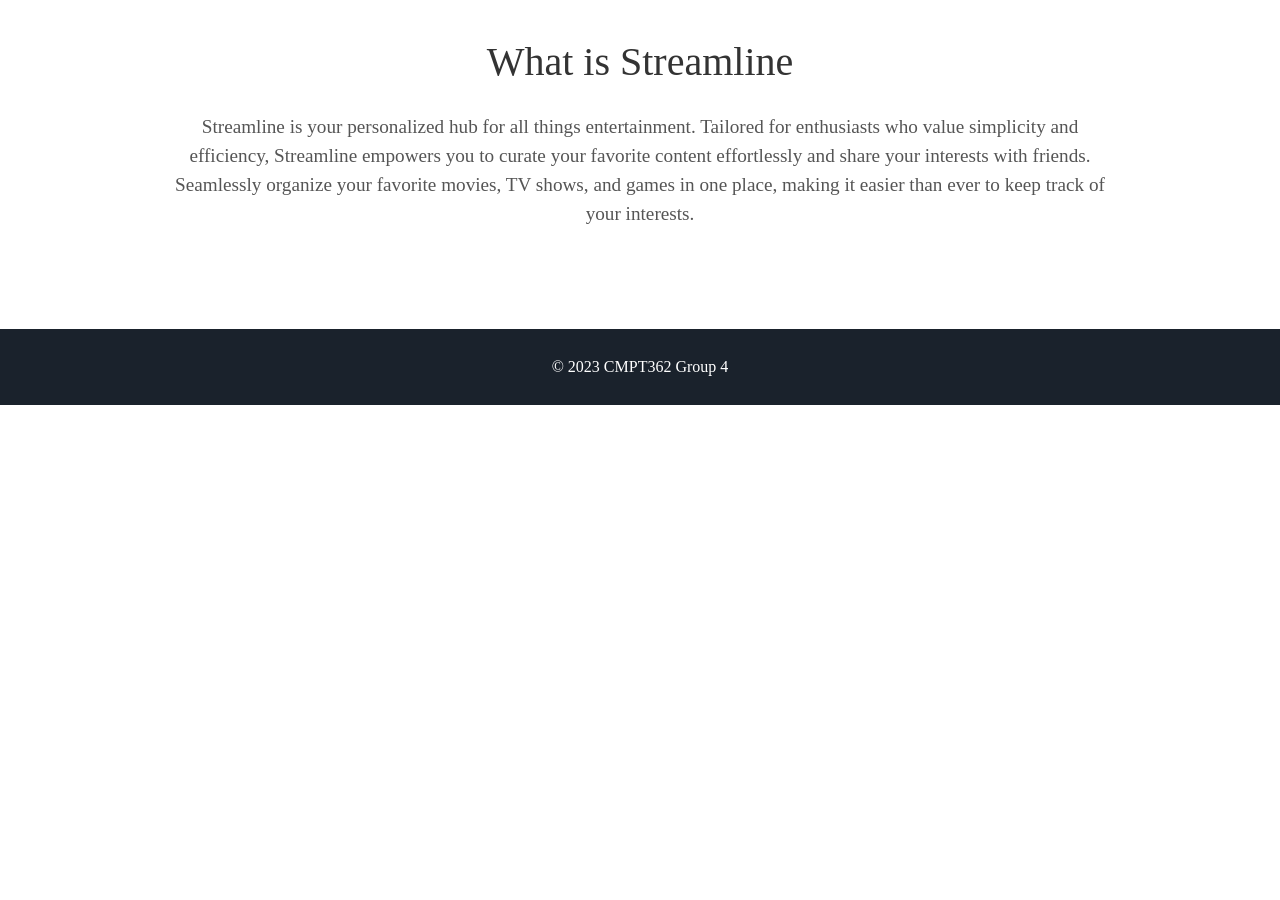
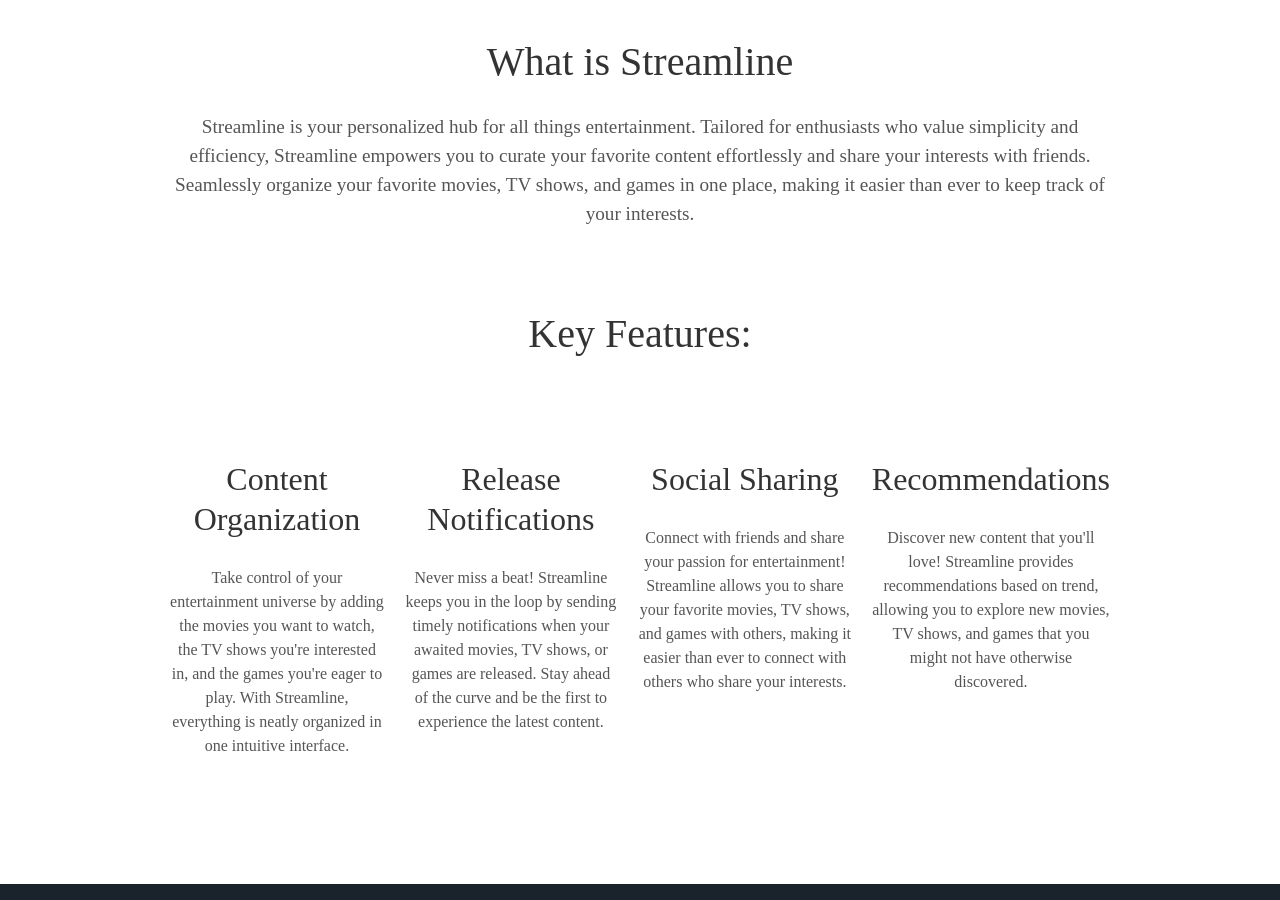
Before and after one commit to CMPT362-Group4/CMPT362-Group4.github.io, a Jekyll site: the page built from index.html, in a window 1280 px wide and 900 px high, scrolled down 1321 px. Built offline with Jekyll 4.4.1, drawn with Linux system fonts in a browser that asks for light colours; some web fonts are replaced; before the commit the page ends 1726 px from its top, so only the background shows below that.

Commit message:
Add key features

```diff
--- a/_config.yml
+++ b/_config.yml
@@ -8,3 +8,13 @@ github: CMPT362-Group4/Streamline
 apk_link:
 
 app_description: Streamline is your personalized hub for all things entertainment. Tailored for enthusiasts who value simplicity and efficiency, Streamline empowers you to curate your favorite content effortlessly and share your interests with friends. Seamlessly organize your favorite movies, TV shows, and games in one place, making it easier than ever to keep track of your interests.
+
+features:
+  - title: Content Organization
+    description: Take control of your entertainment universe by adding the movies you want to watch, the TV shows you're interested in, and the games you're eager to play. With Streamline, everything is neatly organized in one intuitive interface.
+  - title: Release Notifications
+    description: Never miss a beat! Streamline keeps you in the loop by sending timely notifications when your awaited movies, TV shows, or games are released. Stay ahead of the curve and be the first to experience the latest content.
+  - title: Social Sharing
+    description: Connect with friends and share your passion for entertainment! Streamline allows you to share your favorite movies, TV shows, and games with others, making it easier than ever to connect with others who share your interests.
+  - title: Recommendations
+    description: Discover new content that you'll love! Streamline provides recommendations based on trend, allowing you to explore new movies, TV shows, and games that you might not have otherwise discovered.
--- a/_includes/about.html
+++ b/_includes/about.html
@@ -11,3 +11,15 @@
   <h1>What is Streamline</h1>
   <p>{{ site.app_description }}</p>
 </div>
+
+<div class="user-details">
+  <h1>Key Features:</h1>
+  <div class="user">
+    {% for feature in site.features %}
+    <div class="tech">
+      <h2>{{ feature.title }}</h2>
+      <p>{{ feature.description }}</p>
+    </div>
+    {% endfor %}
+  </div>
+</div>
```
Also changed, not shown: assets/favicon.jpg (added), assets/favicon.png (deleted).
